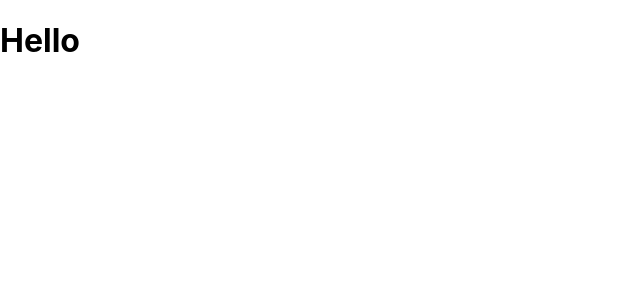
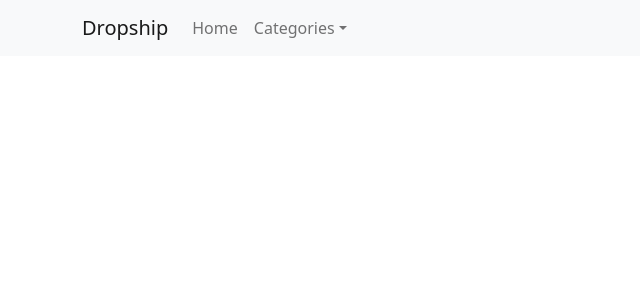
Before and after one commit to mylesgordon/bootcamp-project, a React (Create React App) app in the folder frontend/: page / in a window 1280 px wide. Shown: the top 300 px of the page, without its empty margins (0-640 px from the left). Built offline with nearby package versions, Linux system fonts and the light colour scheme.

Commit message:
frontend: navbar & bootstrap actually working

```diff
--- a/frontend/package.json
+++ b/frontend/package.json
@@ -6,7 +6,9 @@
     "@testing-library/jest-dom": "^5.11.4",
     "@testing-library/react": "^11.1.0",
     "@testing-library/user-event": "^12.1.10",
+    "bootstrap": "5.1.3",
     "react": "^17.0.2",
+    "react-bootstrap": "^2.0.2",
     "react-dom": "^17.0.2",
     "react-scripts": "4.0.3",
     "web-vitals": "^1.0.1"
--- a/frontend/src/App.js
+++ b/frontend/src/App.js
@@ -1,7 +1,10 @@
+import "bootstrap/dist/css/bootstrap.min.css";
+import Header from "./components/Header";
+
 function App() {
   return (
     <div className="App">
-      <h1>Hello</h1>
+      <Header />
     </div>
   );
 }
--- /dev/null
+++ b/frontend/src/components/Header.jsx
@@ -0,0 +1,25 @@
+import Container from "react-bootstrap/Container";
+import Nav from "react-bootstrap/Nav";
+import Navbar from "react-bootstrap/Navbar";
+import NavDropdown from "react-bootstrap/NavDropdown";
+
+const Header = () => {
+  return (
+    <Navbar bg="light" expand="lg">
+      <Container>
+        <Navbar.Brand href="">Dropship</Navbar.Brand>
+        <Navbar.Toggle aria-controls="basic-navbar-nav" />
+        <Navbar.Collapse id="basic-navbar-nav">
+          <Nav className="me-auto">
+            <Nav.Link href="#home">Home</Nav.Link>
+            <NavDropdown title="Categories" id="basic-nav-dropdown">
+              <NavDropdown.Item href="">Category 1</NavDropdown.Item>
+              <NavDropdown.Item href="">Category 2</NavDropdown.Item>
+            </NavDropdown>
+          </Nav>
+        </Navbar.Collapse>
+      </Container>
+    </Navbar>
+  );
+};
+export default Header;
--- a/frontend/src/index.css
+++ b/frontend/src/index.css
@@ -1,13 +1,12 @@
 body {
-  margin: 0;
-  font-family: -apple-system, BlinkMacSystemFont, 'Segoe UI', 'Roboto', 'Oxygen',
-    'Ubuntu', 'Cantarell', 'Fira Sans', 'Droid Sans', 'Helvetica Neue',
+  font-family: -apple-system, BlinkMacSystemFont, "Segoe UI", "Roboto", "Oxygen",
+    "Ubuntu", "Cantarell", "Fira Sans", "Droid Sans", "Helvetica Neue",
     sans-serif;
   -webkit-font-smoothing: antialiased;
   -moz-osx-font-smoothing: grayscale;
 }
 
 code {
-  font-family: source-code-pro, Menlo, Monaco, Consolas, 'Courier New',
+  font-family: source-code-pro, Menlo, Monaco, Consolas, "Courier New",
     monospace;
 }
```
